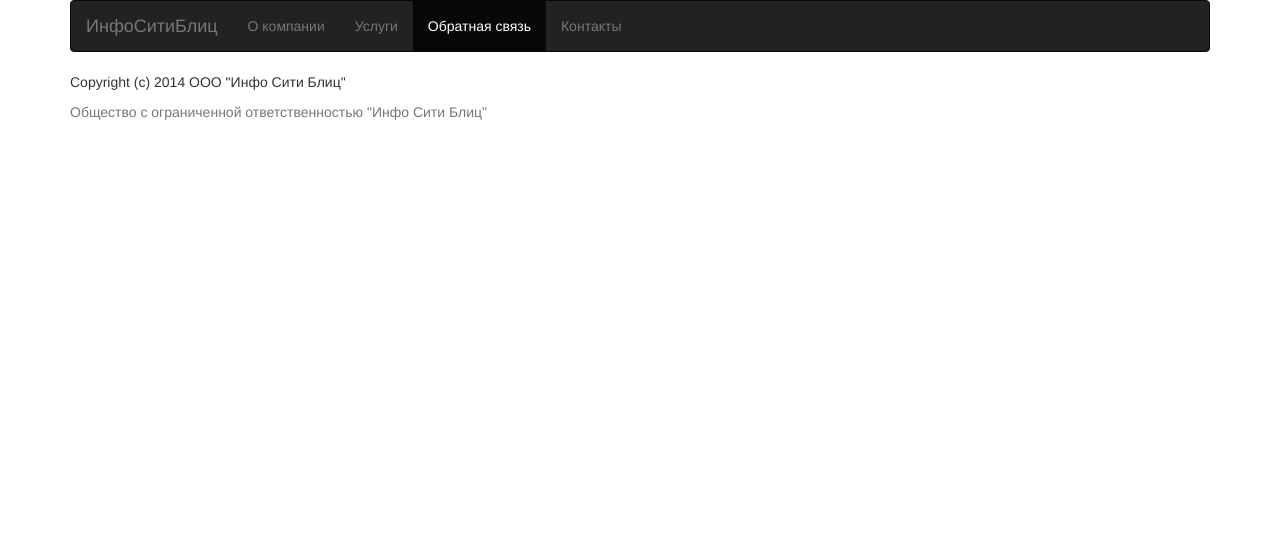
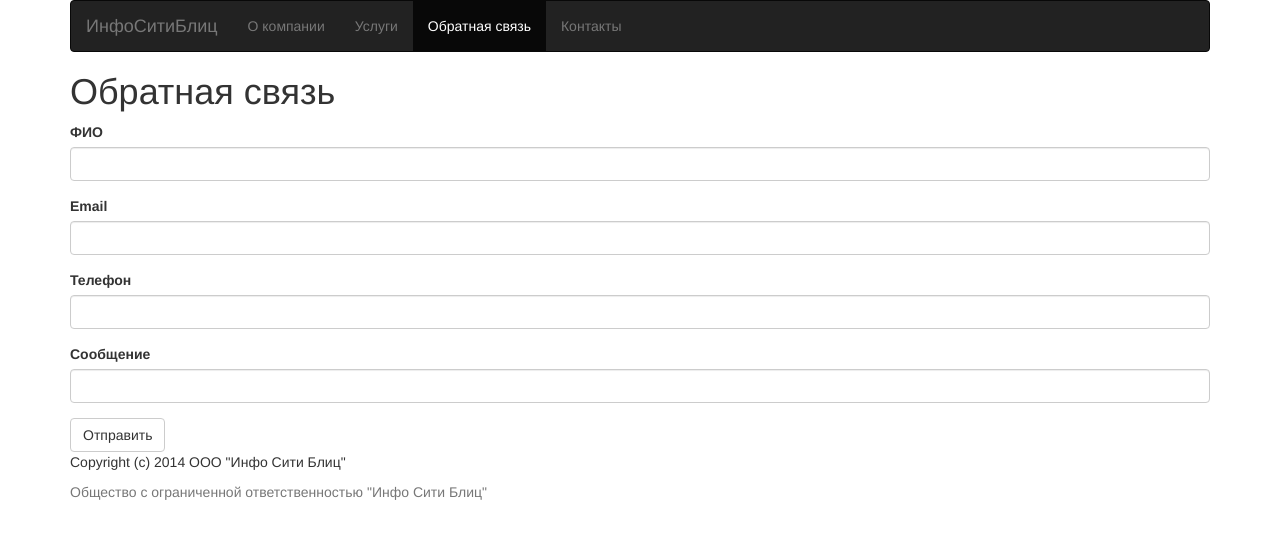
Before and after one commit to afrolovskiy/erc, a Django app: page /feedback in a window 1280 px wide. Shown: the top 539 px of the page. Run offline with Django 3.2, Linux system fonts and the light colour scheme; some libraries are stand-ins or nearby versions.

Commit message:
updated feedback.html

```diff
--- a/erc/templates/feedback.html
+++ b/erc/templates/feedback.html
@@ -1,3 +1,26 @@
 {% extends "base.html" %}
 
 {% block nav-feedback %} class="active"{% endblock %}
+
+{% block content %}
+<h1>Обратная связь</h1>
+<form role="form" action="{% url 'feedback' %}" method="post">
+    <div class="form-group">
+        <label for="name">ФИО</label>
+        <input type="text" class="form-control" id="name">
+    </div>
+    <div class="form-group">
+        <label for="email">Email</label>
+        <input type="email" class="form-control" id="email">
+    </div>
+    <div class="form-group">
+        <label for="phone">Телефон</label>
+        <input type="text" class="form-control" id="phone">
+    </div>
+    <div class="form-group">
+        <label for="message">Сообщение</label>
+        <input type="text" class="form-control" id="message">
+    </div>
+    <button type="submit" class="btn btn-default">Отправить</button>
+</form>
+{% endblock %}
--- a/erc/templates/index.html
+++ b/erc/templates/index.html
@@ -3,7 +3,7 @@
 {% block nav-about %} class="active"{% endblock %}
 
 {% block content %}
-
+<h1>О компании</h1>
 <div class="container">
 	<div class="row">
 		<div class="col-md-4">
```
